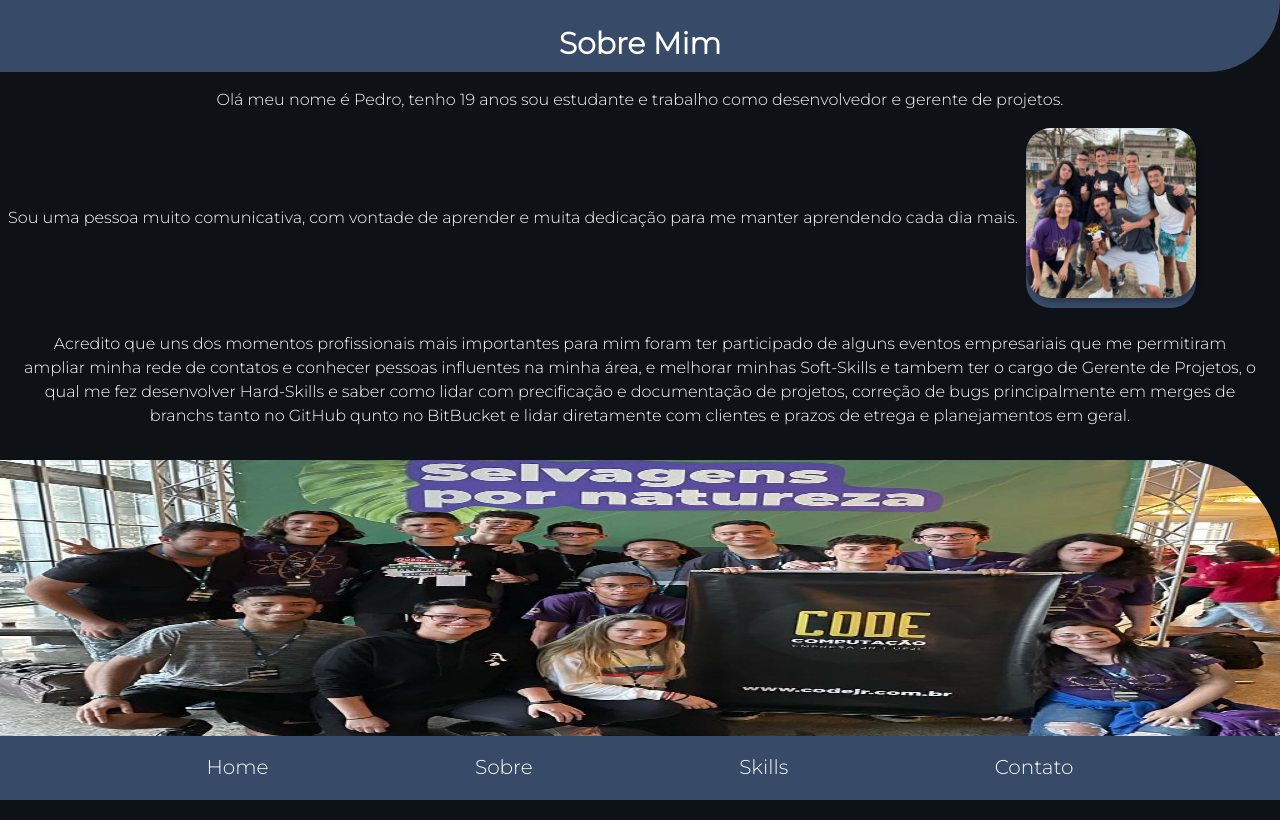
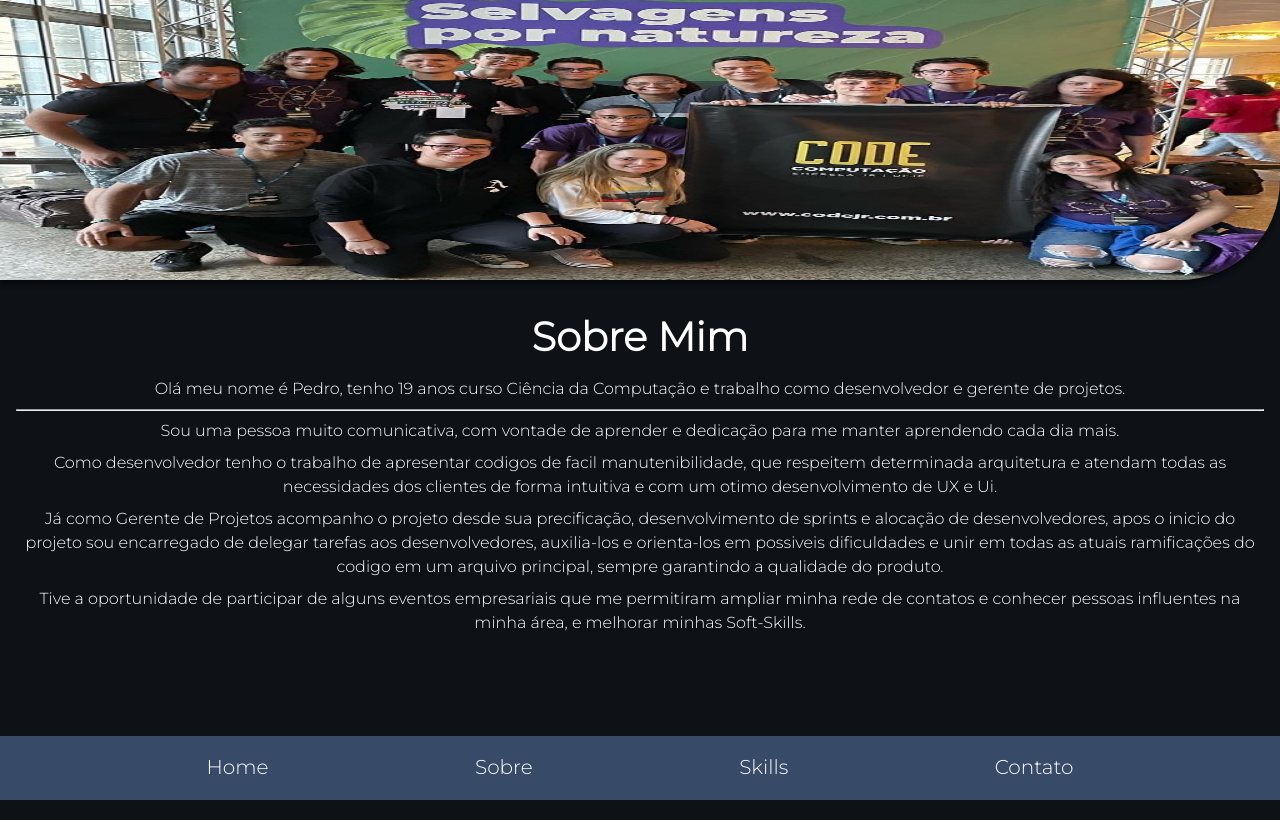
Before and after one commit to Pedro-Grimaldi-Hansel/Portfolio, a Next.js app: page /Sobre in a window 1280 px wide. Built offline with nearby package versions, Linux system fonts and the light colour scheme.

Commit message:
alterações incompletas na pagina sobre

```diff
--- a/src/pages/Sobre.tsx
+++ b/src/pages/Sobre.tsx
@@ -1,56 +1,44 @@
 import type { NextPage } from 'next'
-import Navbar from '@/src/components/NavBarMobile'
+
 import styles from '@/src/styles/scss/sobre.module.scss'
 import TutuloPaginaMobile from '@/src/components/TutuloPaginaMobile'
 import Image from "next/image";
 
 import foto1 from '@/src/public/images/EMEJFimedited.jpeg'
 import foto2 from '@/src/public/images/RRPaineledited.jpeg'
+import NavBarMobile from '@/src/components/NavBarMobile';
 
 const Sobre = () => {
     return (
       <>
+        <NavBarMobile/>
+        <main className={styles.Sobre}>
 
-        <TutuloPaginaMobile pagina="Sobre Mim"/>
+          <header>
+            <Image alt='Foto da RR' src={foto2}/>
+          </header>
 
-        <section className={styles.Sobre}>
+          <section>
+            <h1>Sobre Mim</h1>
 
-          <section className={styles.Top}>
-            <p>Olá meu nome é Pedro, tenho 19 anos sou estudante e trabalho como desenvolvedor e gerente de projetos.</p>
+            <p>Olá meu nome é Pedro, tenho 19 anos curso Ciência da Computação e trabalho como desenvolvedor e gerente de projetos.</p>
+            <hr/>
+
+            <p>Sou uma pessoa muito comunicativa, com vontade de aprender e dedicação para me manter aprendendo cada dia mais.</p>
+
+            <p>Como desenvolvedor tenho o trabalho de apresentar codigos de facil manutenibilidade, que respeitem determinada
+                arquitetura e atendam todas as necessidades dos clientes de forma intuitiva e com um otimo desenvolvimento de UX e Ui.</p>
+
+            <p>Já como Gerente de Projetos acompanho o projeto desde sua precificação, desenvolvimento de sprints e alocação de
+                desenvolvedores, apos o inicio do projeto sou encarregado de delegar tarefas aos desenvolvedores, auxilia-los e
+                orienta-los em possiveis dificuldades e unir em todas as atuais ramificações do codigo em um arquivo principal,
+                sempre garantindo a qualidade do produto.</p>
+
+            <p>Tive a oportunidade de participar de alguns eventos empresariais que me permitiram ampliar minha rede de contatos e
+                conhecer pessoas influentes na minha área, e melhorar minhas Soft-Skills.</p>
           </section>
 
-          <section className={styles.Mid}>
-
-            <div className={styles.Mid_Texto}>
-              <p>Sou uma pessoa muito comunicativa, com vontade de aprender e muita dedicação para me manter aprendendo cada dia mais.</p>
-            </div>
-
-            <div className={styles.Mid_foto}>
-
-              <Image alt='Foto do EMEJ' src={foto1}/>
-
-            </div>
-
-          </section>
-
-          <section className={styles.Bottom}>
-            <p>Acredito que uns dos momentos profissionais mais importantes para mim foram ter participado de alguns
-            eventos empresariais que me permitiram ampliar minha rede de contatos e conhecer
-            pessoas influentes na minha área, e melhorar minhas Soft-Skills e tambem ter o cargo de Gerente de Projetos, o
-            qual me fez desenvolver Hard-Skills e saber como lidar com precificação e documentação de projetos, correção de bugs
-            principalmente em merges de branchs tanto no GitHub qunto no BitBucket e lidar diretamente com clientes e prazos de etrega
-            e planejamentos em geral.</p>
-          </section>
-
-          <section className={styles.Foto2}>
-            <Image alt='Foto da RR' src={foto2}/>
-          </section>
-
-
-
-        </section>
-        <Navbar/>
-
+        </main>
       </>
     )
   }
--- a/src/styles/scss/sobre.module.scss
+++ b/src/styles/scss/sobre.module.scss
@@ -1,60 +1,39 @@
 .Sobre{
-    p{
+    header, header>img{
+        width: 100vw;
+        height: 280px;
+        border-radius: 0px 0px 100px 0px;
+        box-shadow: 0px 4px 4px 0px rgba(0, 0, 0, 0.25);
+    }
+    section{
         text-align: center;
-    }
-    .Top{
         margin-left: 16px;
         margin-right: 16px;
-    }
-    .Mid{
-        display: flex;
-        align-items: center;
-        flex-direction: row;
-        margin-bottom: 24px;
-        .Mid_Texto{
-            margin-left: 8px;
+        margin-top: 32px;
+        margin-bottom: 96px;
+
+        h1{
+            margin: 0;
+            font-size: 40px;
+            margin-bottom: 16px;
         }
-        .Mid_foto{
-            border-radius: 25px;
-            background-color: #374A67;
-            margin-right: 8px;
-            margin-left: 8px;
-            height: 180px;
-
-            img{
-                width: 170px;
-                height: 170px;
-                border-radius: 25px;
-                box-shadow: 4px 4px 4px 0px rgba(0, 0, 0, 0.25);
-                object-fit: fill;
-                z-index: 1;
-            }
+        p{
+            margin: 0;
+            font-size: 16px;
+            margin-bottom: 8px;
+            margin-top: 8px;
+        }
+        hr{
+            color: #374A67;
 
         }
     }
-    .Bottom{
-        margin-left: 24px;
-        margin-right: 24px;
-        padding-bottom: 16px;
-    }
-    .Foto2{
-        border-radius: 0px 0px 100px 0px;
-        padding-bottom: 56px;
-        img{
-            width: 100vw;
-            height: 300px;
-            border-radius: 0px 100px 0px 0px;
-            box-shadow: 0px 4px 4px 0px rgba(0, 0, 0, 0.25);
+}
+@media ( max-width: 340px){
+    .Sobre{
+
+        header,header>img{
+            height: 266px;
         }
     }
 }
-@media ( max-width: 360px){
-    .Sobre{
-        .Foto2{
-                height: 180px;
-            img{
-                height: 200px;
-            }
-        }
-    }
-}
```
